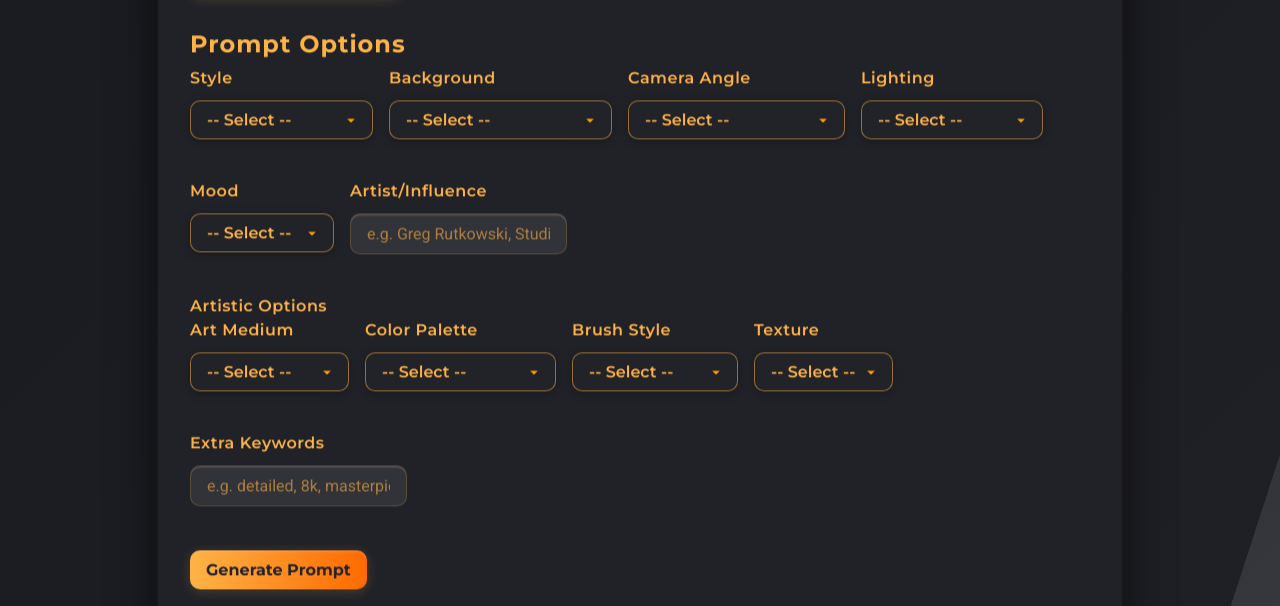
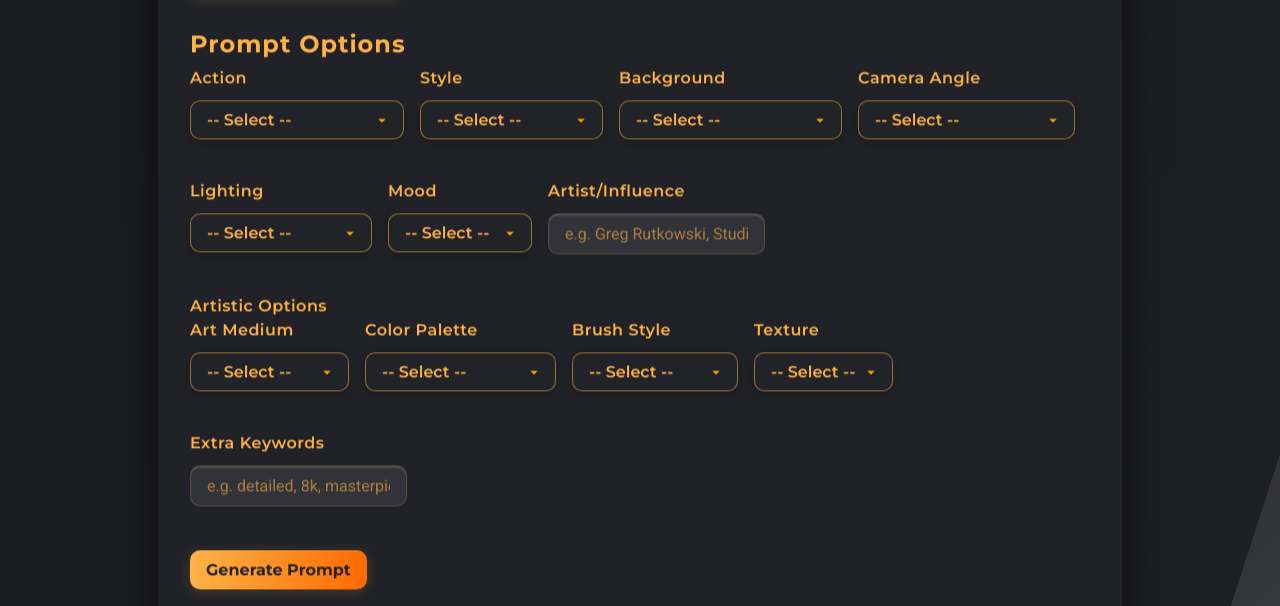
Before and after one commit to glifg10151-blip/prompt-gen, a plain HTML site: page index.html in a window 1280 px wide. Shown: the part 193-799 px from the top of the page. Drawn offline with Linux system fonts and the light colour scheme.

Commit message:
Add files via upload

```diff
--- a/index.html
+++ b/index.html
@@ -13,6 +13,53 @@
     <div style="margin-top: 24px;">
       <h2>Prompt Options</h2>
       <form id="promptOptionsForm" class="flex-row" style="flex-wrap: wrap;">
+        <div class="form-group">
+          <label for="action">Action</label>
+          <select id="action" name="action">
+            <option value="">-- Select --</option>
+            <option>Standing</option>
+            <option>Walking</option>
+            <option>Sitting</option>
+            <option>Running</option>
+            <option>Jumping</option>
+            <option>Lying Down</option>
+            <option>Leaning</option>
+            <option>Squatting</option>
+            <option>Kneeling</option>
+            <option>Reaching</option>
+            <option>Pointing</option>
+            <option>Waving</option>
+            <option>Holding Object</option>
+            <option>Reading</option>
+            <option>Writing</option>
+            <option>Eating</option>
+            <option>Drinking</option>
+            <option>Sleeping</option>
+            <option>Stretching</option>
+            <option>Climbing</option>
+            <option>Dancing</option>
+            <option>Swimming</option>
+            <option>Skateboarding</option>
+            <option>Riding Bicycle</option>
+            <option>Playing Instrument</option>
+            <option>Taking Photo</option>
+            <option>Talking on Phone</option>
+            <option>Yoga Pose</option>
+            <option>Meditating</option>
+            <option>Martial Arts Pose</option>
+            <option>Jump Kicking</option>
+            <option>Flying</option>
+            <option>Floating</option>
+            <option>Falling</option>
+            <option>Celebrating</option>
+            <option>Saluting</option>
+            <option>Hugging</option>
+            <option>Carrying Someone</option>
+            <option>Backflip</option>
+            <option>Handstand</option>
+            <option>Other</option>
+          </select>
+        </div>
         <div class="form-group">
           <label for="style">Style</label>
           <select id="style" name="style">
--- a/script.js
+++ b/script.js
@@ -418,7 +418,10 @@ function getPromptJson() {
     breastSize: (builderData.subjectType === "Girl" ? (builderData.breastSize || "") : "")
   };
 
-  // 3. Outfit (ordered)
+  // 3. Action
+  json.action = (promptOptionsForm.action && promptOptionsForm.action.value) || "";
+
+  // 4. Outfit (ordered)
   const outfitOrder = ["undergarments", "shirt", "bottom", "shoes", "hat", "accessories"];
   json.outfit = {};
   if (builderData.outfit) {
@@ -433,23 +436,23 @@ function getPromptJson() {
     }
   }
 
-  // 4. Style
+  // 5. Style
   json.style = promptOptionsForm.style.value || "";
 
-  // 5. Background
+  // 6. Background
   json.background = (promptOptionsForm.background.value === "Other" ? promptOptionsForm.backgroundCustom.value : promptOptionsForm.background.value) || "";
 
-  // 6. Camera, lighting, mood
+  // 7. Camera, lighting, mood
   json.camera = {
     angle: promptOptionsForm.cameraAngle.value || "",
     lighting: promptOptionsForm.lighting.value || "",
     mood: promptOptionsForm.mood.value || ""
   };
 
-  // 7. Artist/influence
+  // 8. Artist/influence
   json.artist = promptOptionsForm.artist.value || "";
 
-  // 8. Artistic options
+  // 9. Artistic options
   json.art = {
     medium: promptOptionsForm.artMedium.value || "",
     colorPalette: promptOptionsForm.colorPalette.value || "",
@@ -457,7 +460,7 @@ function getPromptJson() {
     texture: promptOptionsForm.texture.value || ""
   };
 
-  // 9. Extra
+  // 10. Extra
   json.extra = promptOptionsForm.extra.value || "";
 
   return json;
```
